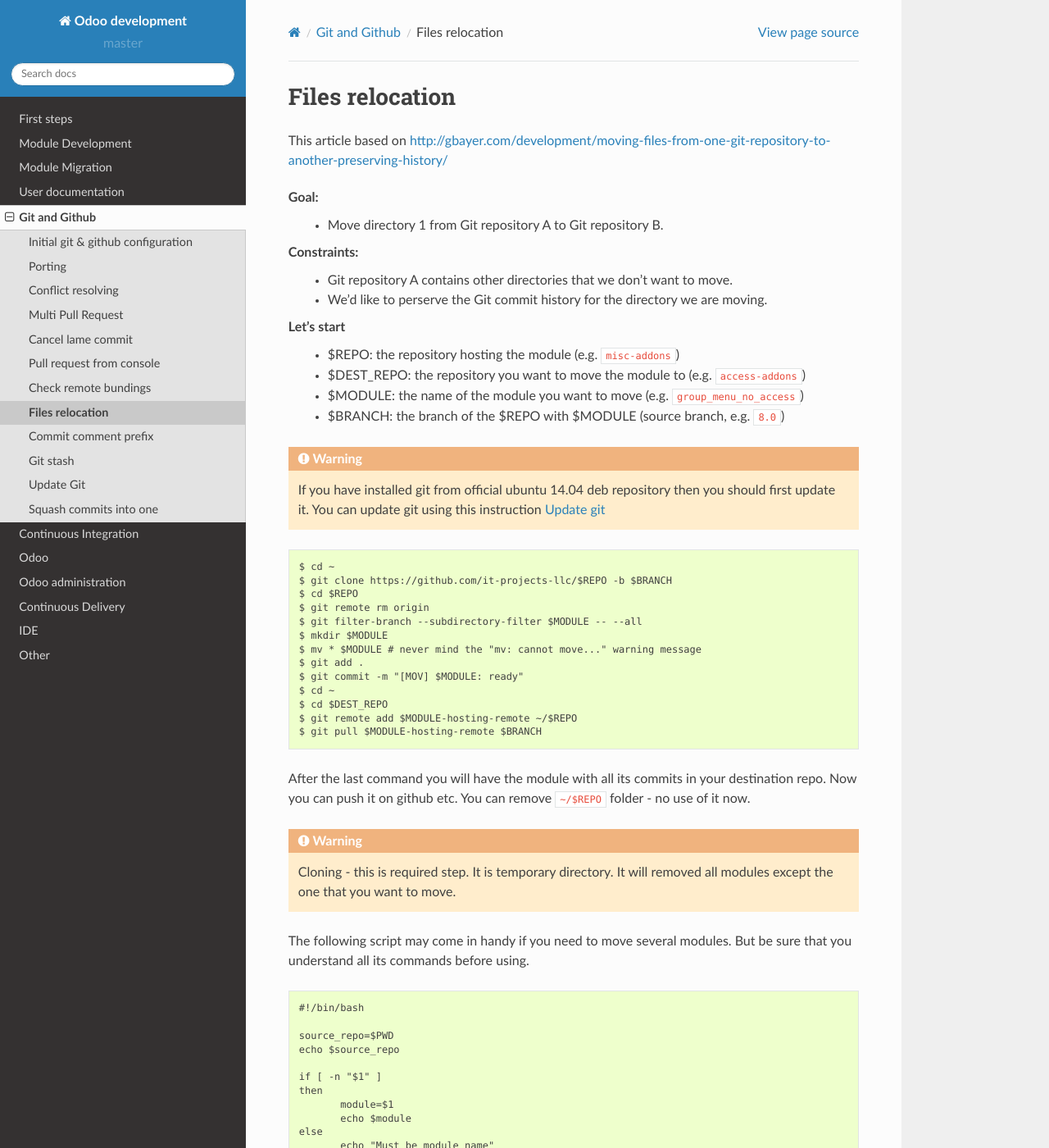
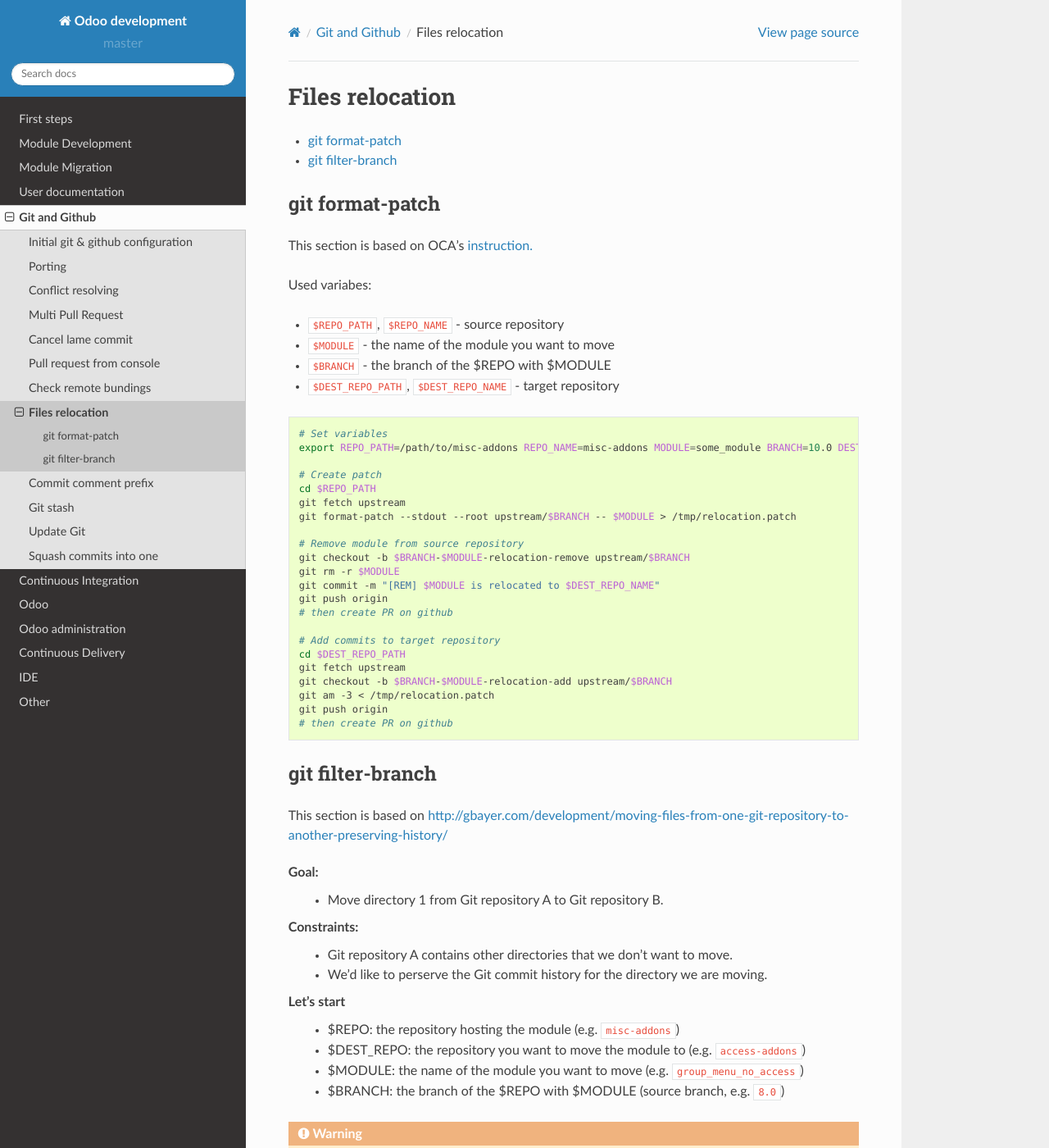
Before and after one commit to itpp-labs/odoo-development, a Sphinx documentation site: the page built from docs/git/files-relocation.rst, in a window 1280 px wide and 1400 px high. Shown: the whole window at 82% size. Built offline with Sphinx 7.4.7 and the Read the Docs theme 2.0.0, drawn with Linux system fonts in a browser that asks for light colours; pages that are not in the unit, such as notebooks, are missing from menus.

Commit message:
[ADD] new way of module relocation (#88)
* [ADD] new way of module relocation

Example:

FROM: https://github.com/it-projects-llc/misc-addons/pull/340
TO: https://github.com/it-projects-llc/mail-addons/pull/68/

* fix format and improve text

```diff
--- a/docs/git/files-relocation.rst
+++ b/docs/git/files-relocation.rst
@@ -1,7 +1,53 @@
-Files relocation
+==================
+ Files relocation
+==================
+
+.. contents::
+   :local:
+
+git format-patch
 ================
 
-This article based on http://gbayer.com/development/moving-files-from-one-git-repository-to-another-preserving-history/
+This section is based on OCA's `instruction. <https://github.com/OCA/maintainer-tools/wiki/Migration-to-version-10.0>`_
+
+Used variabes:
+
+* ``$REPO_PATH``, ``$REPO_NAME`` - source repository
+* ``$MODULE`` - the name of the module you want to move
+* ``$BRANCH`` - the branch of the $REPO with $MODULE
+* ``$DEST_REPO_PATH``, ``$DEST_REPO_NAME`` - target repository
+
+.. code-block:: sh
+
+    # Set variables
+    export REPO_PATH=/path/to/misc-addons REPO_NAME=misc-addons MODULE=some_module BRANCH=10.0 DEST_REPO_PATH=/path/to/mail-addons DEST_REPO_NAME=mail-addons
+
+    # Create patch
+    cd $REPO_PATH
+    git fetch upstream
+    git format-patch --stdout --root upstream/$BRANCH -- $MODULE > /tmp/relocation.patch
+
+    # Remove module from source repository
+    git checkout -b $BRANCH-$MODULE-relocation-remove upstream/$BRANCH
+    git rm -r $MODULE
+    git commit -m "[REM] $MODULE is relocated to $DEST_REPO_NAME"
+    git push origin
+    # then create PR on github
+
+    # Add commits to target repository
+    cd $DEST_REPO_PATH
+    git fetch upstream
+    git checkout -b $BRANCH-$MODULE-relocation-add upstream/$BRANCH
+    git am -3 < /tmp/relocation.patch
+    git push origin
+    # then create PR on github
+
+
+
+git filter-branch
+=================
+
+This section is based on http://gbayer.com/development/moving-files-from-one-git-repository-to-another-preserving-history/
 
 Goal:
  - Move directory 1 from Git repository A to Git repository B.
```
